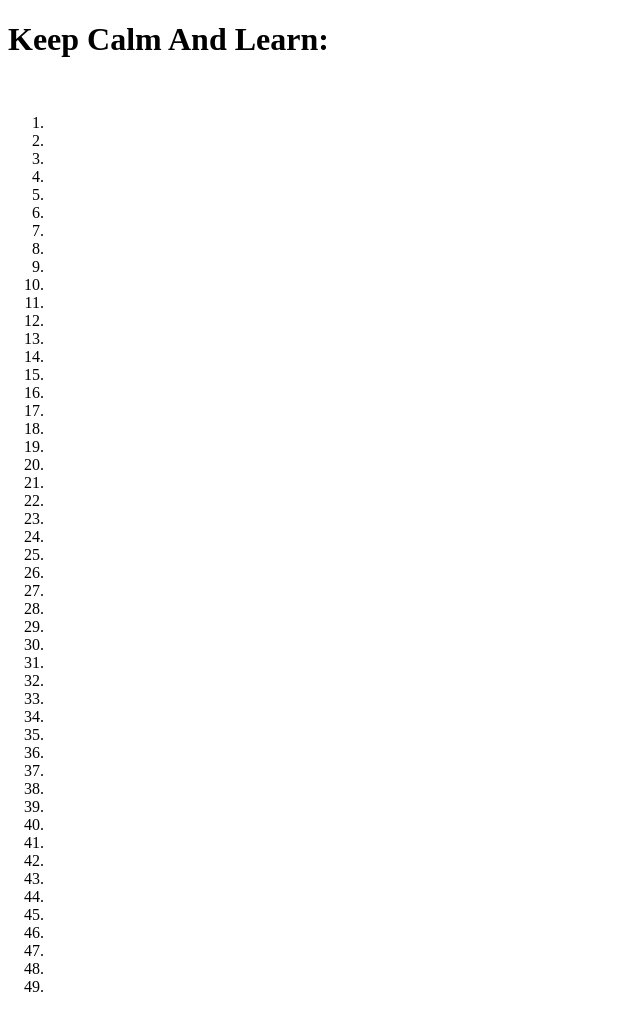
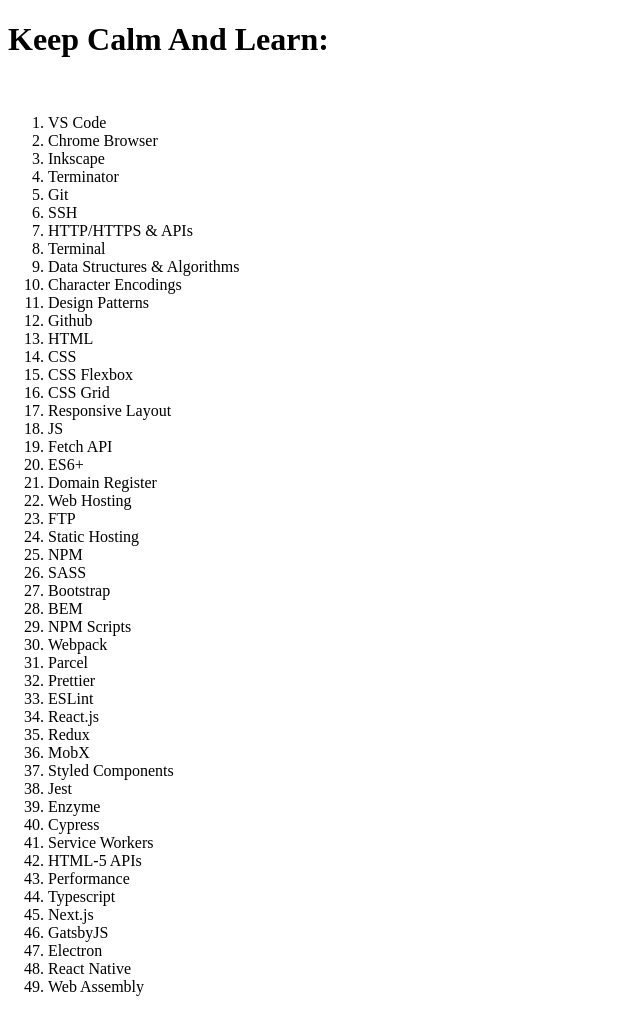
Before and after one commit to amantheroot/roadmap, a plain HTML site: page roadmap.html in a window 1280 px wide. Shown: the whole page, without its empty margins (0-640 px from the left). Drawn offline with Linux system fonts and the light colour scheme.

Commit message:
Added all items

```diff
--- a/roadmap.html
+++ b/roadmap.html
@@ -8,55 +8,55 @@
     <h1>Keep Calm And Learn:</h1>
     <br/>
     <ol>
-      <li></li>
-      <li></li>
-      <li></li>
-      <li></li>
-      <li></li>
-      <li></li>
-      <li></li>
-      <li></li>
-      <li></li>
-      <li></li>
-      <li></li>
-      <li></li>
-      <li></li>
-      <li></li>
-      <li></li>
-      <li></li>
-      <li></li>
-      <li></li>
-      <li></li>
-      <li></li>
-      <li></li>
-      <li></li>
-      <li></li>
-      <li></li>
-      <li></li>
-      <li></li>
-      <li></li>
-      <li></li>
-      <li></li>
-      <li></li>
-      <li></li>
-      <li></li>
-      <li></li>
-      <li></li>
-      <li></li>
-      <li></li>
-      <li></li>
-      <li></li>
-      <li></li>
-      <li></li>
-      <li></li>
-      <li></li>
-      <li></li>
-      <li></li>
-      <li></li>
-      <li></li>
-      <li></li>
-      <li></li>
-      <li></li>
+      <li>VS Code</li>
+      <li>Chrome Browser</li>
+      <li>Inkscape</li>
+      <li>Terminator</li>
+      <li>Git</li>
+      <li>SSH</li>
+      <li>HTTP/HTTPS & APIs</li>
+      <li>Terminal</li>
+      <li>Data Structures & Algorithms</li>
+      <li>Character Encodings</li>
+      <li>Design Patterns</li>
+      <li>Github</li>
+      <li>HTML</li>
+      <li>CSS</li>
+      <li>CSS Flexbox</li>
+      <li>CSS Grid</li>
+      <li>Responsive Layout</li>
+      <li>JS</li>
+      <li>Fetch API</li>
+      <li>ES6+</li>
+      <li>Domain Register</li>
+      <li>Web Hosting</li>
+      <li>FTP</li>
+      <li>Static Hosting</li>
+      <li>NPM</li>
+      <li>SASS</li>
+      <li>Bootstrap</li>
+      <li>BEM</li>
+      <li>NPM Scripts</li>
+      <li>Webpack</li>
+      <li>Parcel</li>
+      <li>Prettier</li>
+      <li>ESLint</li>
+      <li>React.js</li>
+      <li>Redux</li>
+      <li>MobX</li>
+      <li>Styled Components</li>
+      <li>Jest</li>
+      <li>Enzyme</li>
+      <li>Cypress</li>
+      <li>Service Workers</li>
+      <li>HTML-5 APIs</li>
+      <li>Performance</li>
+      <li>Typescript</li>
+      <li>Next.js</li>
+      <li>GatsbyJS</li>
+      <li>Electron</li>
+      <li>React Native</li>
+      <li>Web Assembly</li>
     </ol>
   </body>
 </html>
```
